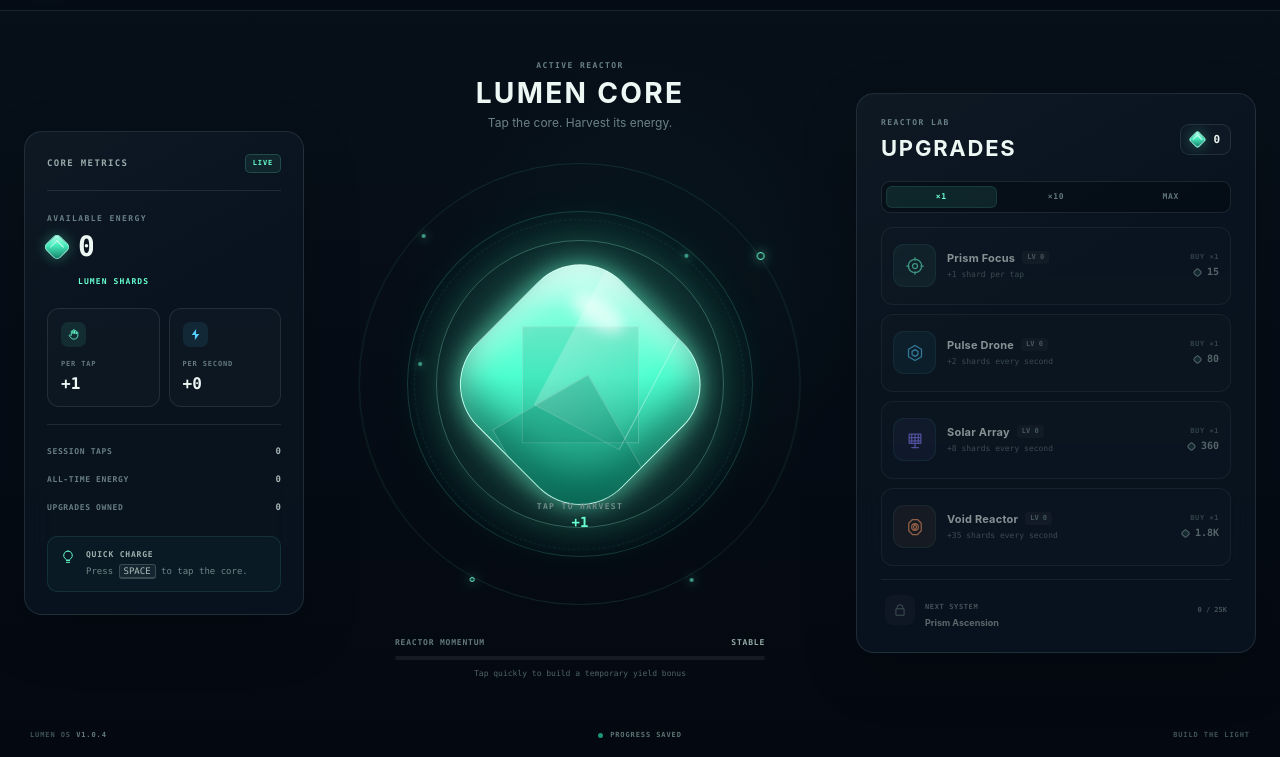
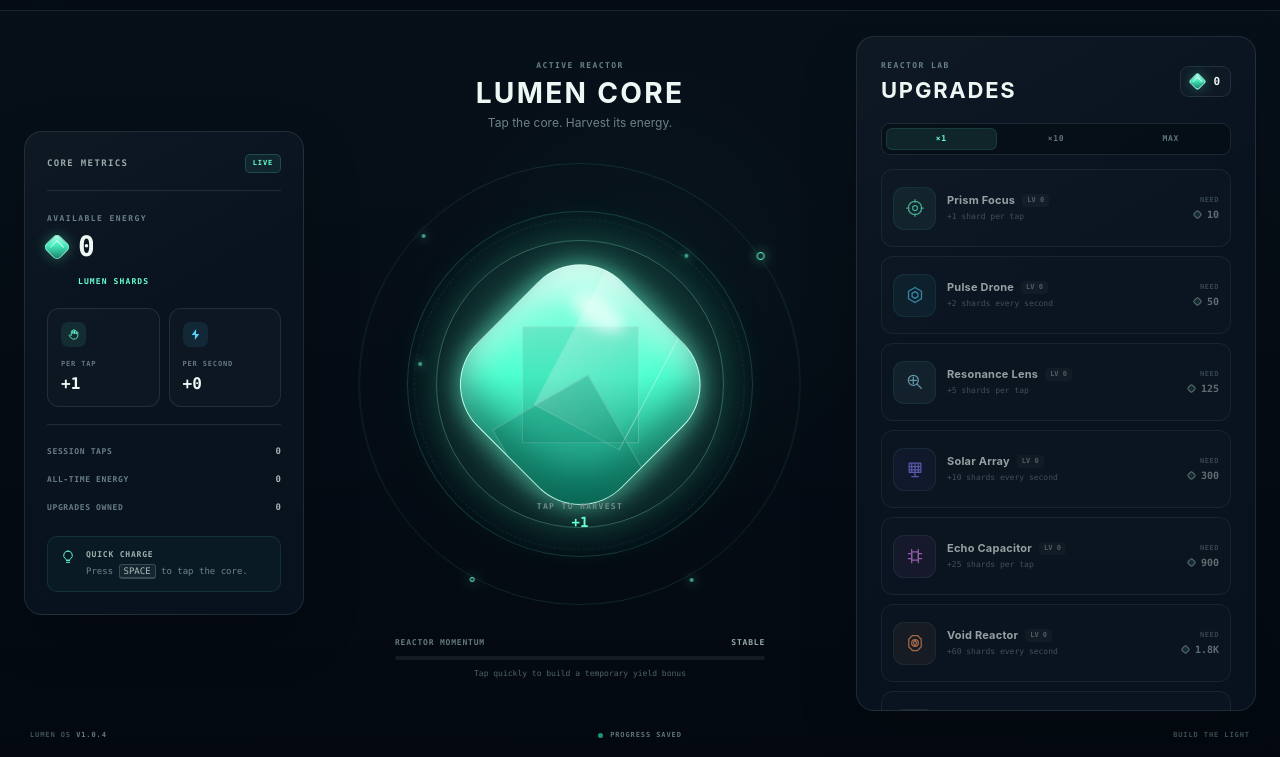
Before and after one commit to ADenniss/clicker, a plain HTML site: page index.html in a window 1280 px wide. Shown: the part 65-822 px from the top of the page. Drawn offline with Linux system fonts and the light colour scheme.

Commit message:
Expand and fix upgrade progression

```diff
--- a/script.js
+++ b/script.js
@@ -5,8 +5,10 @@ const upgradeDefinitions = [
     id: "focus",
     name: "Prism Focus",
     description: "+1 shard per tap",
-    baseCost: 15,
-    growth: 1.2,
+    type: "click",
+    effect: 1,
+    baseCost: 10,
+    growth: 1.18,
     accent: "#66ffd0",
     icon: '<svg viewBox="0 0 24 24"><circle cx="12" cy="12" r="8"></circle><circle cx="12" cy="12" r="3"></circle><path d="M12 2v3M12 19v3M2 12h3M19 12h3"></path></svg>',
   },
@@ -14,28 +16,89 @@ const upgradeDefinitions = [
     id: "drone",
     name: "Pulse Drone",
     description: "+2 shards every second",
-    baseCost: 80,
-    growth: 1.22,
+    type: "passive",
+    effect: 2,
+    baseCost: 50,
+    growth: 1.2,
     accent: "#54cfff",
     icon: '<svg viewBox="0 0 24 24"><path d="m12 3 7.8 4.5v9L12 21l-7.8-4.5v-9L12 3Z"></path><path d="m8.5 10 3.5-2 3.5 2v4L12 16l-3.5-2v-4Z"></path></svg>',
   },
   {
+    id: "lens",
+    name: "Resonance Lens",
+    description: "+5 shards per tap",
+    type: "click",
+    effect: 5,
+    baseCost: 125,
+    growth: 1.21,
+    accent: "#9cecff",
+    icon: '<svg viewBox="0 0 24 24"><circle cx="10" cy="10" r="6"></circle><path d="m14.5 14.5 5 5M10 6v8M6 10h8"></path></svg>',
+  },
+  {
     id: "array",
     name: "Solar Array",
-    description: "+8 shards every second",
-    baseCost: 360,
-    growth: 1.25,
+    description: "+10 shards every second",
+    type: "passive",
+    effect: 10,
+    baseCost: 300,
+    growth: 1.23,
     accent: "#8a82ff",
     icon: '<svg viewBox="0 0 24 24"><path d="M5 5h14v11H5zM8 5v11M12 5v11M16 5v11M5 9h14M5 13h14M12 16v5M8 21h8"></path></svg>',
   },
   {
+    id: "capacitor",
+    name: "Echo Capacitor",
+    description: "+25 shards per tap",
+    type: "click",
+    effect: 25,
+    baseCost: 900,
+    growth: 1.24,
+    accent: "#e58aff",
+    icon: '<svg viewBox="0 0 24 24"><path d="M8 4v16M16 4v16M4 9h4M16 9h4M4 15h4M16 15h4"></path><path d="M8 7h8v10H8z"></path></svg>',
+  },
+  {
     id: "reactor",
     name: "Void Reactor",
-    description: "+35 shards every second",
+    description: "+60 shards every second",
+    type: "passive",
+    effect: 60,
     baseCost: 1800,
-    growth: 1.28,
+    growth: 1.25,
     accent: "#ff9d66",
     icon: '<svg viewBox="0 0 24 24"><path d="M9 3h6l4.5 4.5v9L15 21H9l-4.5-4.5v-9L9 3Z"></path><circle cx="12" cy="12" r="4"></circle><path d="m12 8 2 4-2 4-2-4 2-4Z"></path></svg>',
+  },
+  {
+    id: "lattice",
+    name: "Quantum Lattice",
+    description: "+300 shards every second",
+    type: "passive",
+    effect: 300,
+    baseCost: 9500,
+    growth: 1.27,
+    accent: "#ff6fae",
+    icon: '<svg viewBox="0 0 24 24"><path d="m12 3 8 4.5v9L12 21l-8-4.5v-9L12 3Z"></path><path d="m4 7.5 8 4.5 8-4.5M12 12v9M8 5.2l8 13.6M16 5.2 8 18.8"></path></svg>',
+  },
+  {
+    id: "foundry",
+    name: "Stellar Foundry",
+    description: "+1,500 shards every second",
+    type: "passive",
+    effect: 1500,
+    baseCost: 50000,
+    growth: 1.29,
+    accent: "#ffd166",
+    icon: '<svg viewBox="0 0 24 24"><path d="M5 20h14M7 20V9l5-5 5 5v11"></path><path d="M9 12h6M9 16h6M12 4v16"></path></svg>',
+  },
+  {
+    id: "singularity",
+    name: "Singularity Engine",
+    description: "+7,500 shards every second",
+    type: "passive",
+    effect: 7500,
+    baseCost: 250000,
+    growth: 1.31,
+    accent: "#ff657b",
+    icon: '<svg viewBox="0 0 24 24"><circle cx="12" cy="12" r="3"></circle><path d="M12 2c3.3 0 4.5 3.2 2.7 5.4M22 12c0 3.3-3.2 4.5-5.4 2.7M12 22c-3.3 0-4.5-3.2-2.7-5.4M2 12c0-3.3 3.2-4.5 5.4-2.7"></path><path d="M5 5c2.3-2.3 5.4-.9 5.7 2M19 5c2.3 2.3.9 5.4-2 5.7M19 19c-2.3 2.3-5.4.9-5.7-2M5 19c-2.3-2.3-.9-5.4 2-5.7"></path></svg>',
   },
 ];
 
@@ -112,7 +175,9 @@ function loadState() {
 }
 
 function getBasePerClick(targetState = state) {
-  return 1 + targetState.upgrades.focus;
+  return 1 + upgradeDefinitions
+    .filter((upgrade) => upgrade.type === "click")
+    .reduce((total, upgrade) => total + targetState.upgrades[upgrade.id] * upgrade.effect, 0);
 }
 
 function getComboMultiplier() {
@@ -127,11 +192,9 @@ function getPerClick() {
 }
 
 function getPerSecond(targetState = state) {
-  return (
-    targetState.upgrades.drone * 2 +
-    targetState.upgrades.array * 8 +
-    targetState.upgrades.reactor * 35
-  );
+  return upgradeDefinitions
+    .filter((upgrade) => upgrade.type === "passive")
+    .reduce((total, upgrade) => total + targetState.upgrades[upgrade.id] * upgrade.effect, 0);
 }
 
 function getCost(upgrade, level) {
@@ -169,7 +232,8 @@ function buyUpgrade(id) {
 
   const purchase = getPurchase(upgrade);
   if (!purchase.affordable) {
-    showToast("INSUFFICIENT LUMEN SHARDS");
+    const missing = Math.max(0, purchase.totalCost - state.currency);
+    showToast(`NEED ${formatNumber(missing)} MORE LUMEN SHARDS`);
     playTone(130, 0.055, "square", 0.02);
     return;
   }
@@ -273,14 +337,16 @@ function renderUpgrades() {
     .map((upgrade) => {
       const level = state.upgrades[upgrade.id];
       const purchase = getPurchase(upgrade);
-      const amountLabel = selectedBulk === "max" ? `MAX ${purchase.quantity}` : `BUY ×${purchase.quantity}`;
+      const amountLabel = purchase.affordable
+        ? selectedBulk === "max" ? `BUY MAX · ${purchase.quantity}` : `BUY ×${purchase.quantity}`
+        : "NEED";
 
       return `
         <button
           class="upgrade-card ${purchase.affordable ? "affordable" : ""}"
           type="button"
           data-upgrade="${upgrade.id}"
-          ${purchase.affordable ? "" : "disabled"}
+          aria-disabled="${String(!purchase.affordable)}"
           aria-label="Buy ${purchase.quantity} ${upgrade.name} for ${formatNumber(purchase.totalCost)} shards"
         >
           <span class="upgrade-icon" style="--accent: ${upgrade.accent}">${upgrade.icon}</span>
--- a/styles.css
+++ b/styles.css
@@ -879,19 +879,18 @@ kbd {
   transition: transform 150ms ease, border-color 150ms ease, background 150ms ease;
 }
 
-.upgrade-card:hover:not(:disabled) {
+.upgrade-card:hover {
   transform: translateY(-1px);
   border-color: var(--line-bright);
   background: rgba(102, 255, 208, 0.035);
 }
 
-.upgrade-card:active:not(:disabled) {
+.upgrade-card:active {
   transform: translateY(1px);
 }
 
-.upgrade-card:disabled {
-  cursor: not-allowed;
-  opacity: 0.55;
+.upgrade-card[aria-disabled="true"] {
+  opacity: 0.62;
 }
 
 .upgrade-card.affordable {
```
